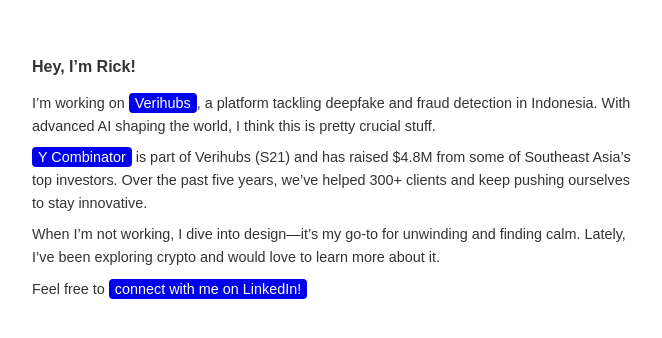
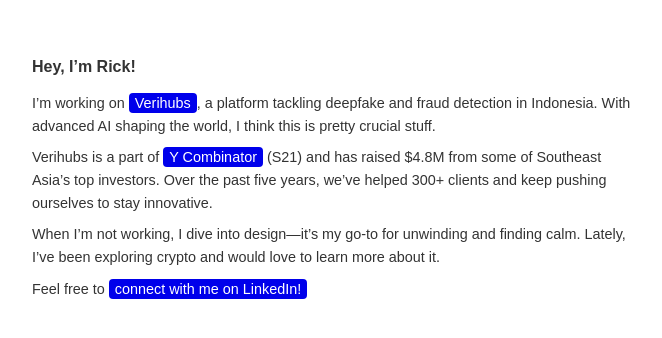
Before and after one commit to movingcloud13/rick-final, a plain HTML site: page index.html in a window 1280 px wide. Shown: the part 222-560 px from the top of the page, without its empty margins (308-970 px from the left). Drawn offline with Linux system fonts and the light colour scheme; a web font is replaced by a local one.

Commit message:
Update index.html

```diff
--- a/index.html
+++ b/index.html
@@ -66,7 +66,7 @@
     <div class="container">
         <h1>Hey, I’m Rick!</h1>
         <p>I’m working on <a href="https://verihubs.com" target="_blank">Verihubs</a>, a platform tackling deepfake and fraud detection in Indonesia. With advanced AI shaping the world, I think this is pretty crucial stuff.</p>
-        <p><a href="https://www.ycombinator.com/" target="_blank">Y Combinator</a> is part of Verihubs (S21) and has raised $4.8M from some of Southeast Asia’s top investors. Over the past five years, we’ve helped 300+ clients and keep pushing ourselves to stay innovative.</p>
+        <p>Verihubs is a part of <a href="https://www.ycombinator.com/" target="_blank">Y Combinator</a> (S21) and has raised $4.8M from some of Southeast Asia’s top investors. Over the past five years, we’ve helped 300+ clients and keep pushing ourselves to stay innovative.</p>
         <p>When I’m not working, I dive into design—it’s my go-to for unwinding and finding calm. Lately, I’ve been exploring crypto and would love to learn more about it.</p>
         <p>Feel free to <a href="https://www.linkedin.com/in/rickfirnando/?originalSubdomain=id" target="_blank">connect with me on LinkedIn!</a></p>
     </div>
```
